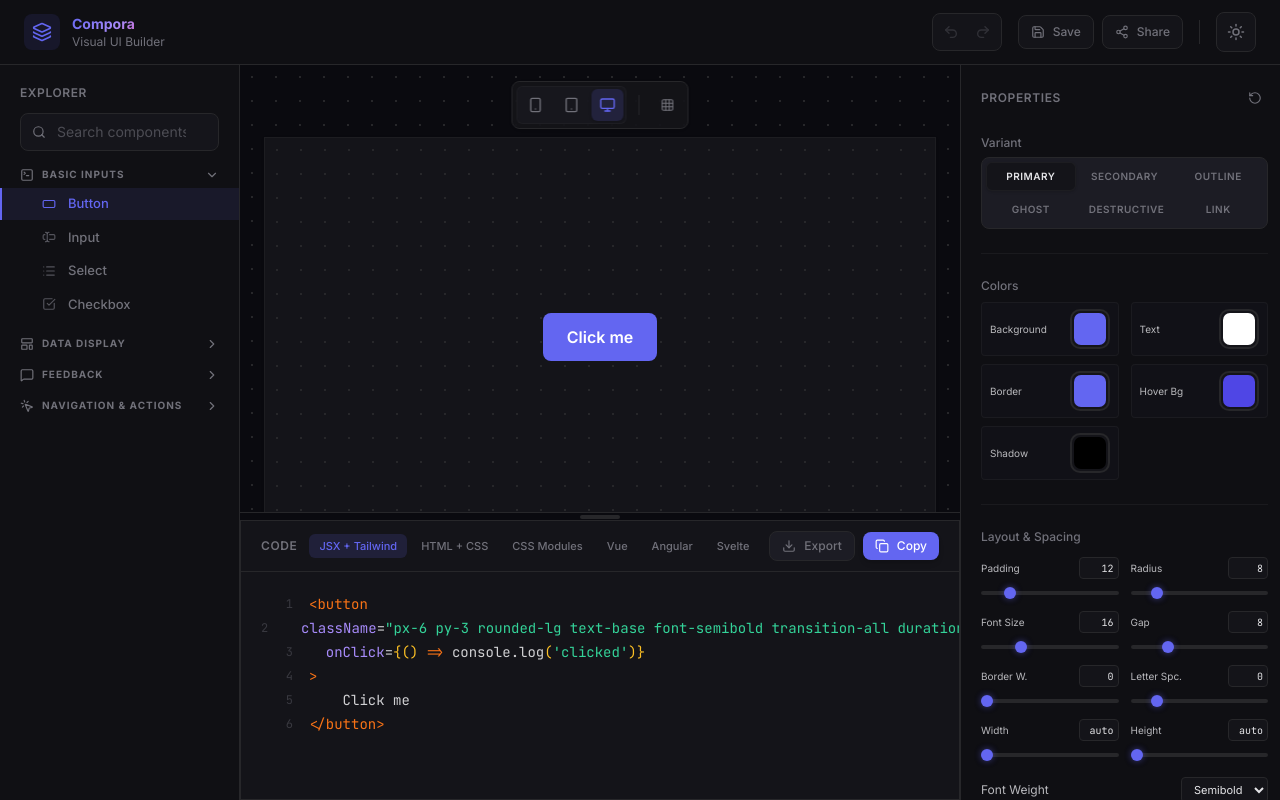
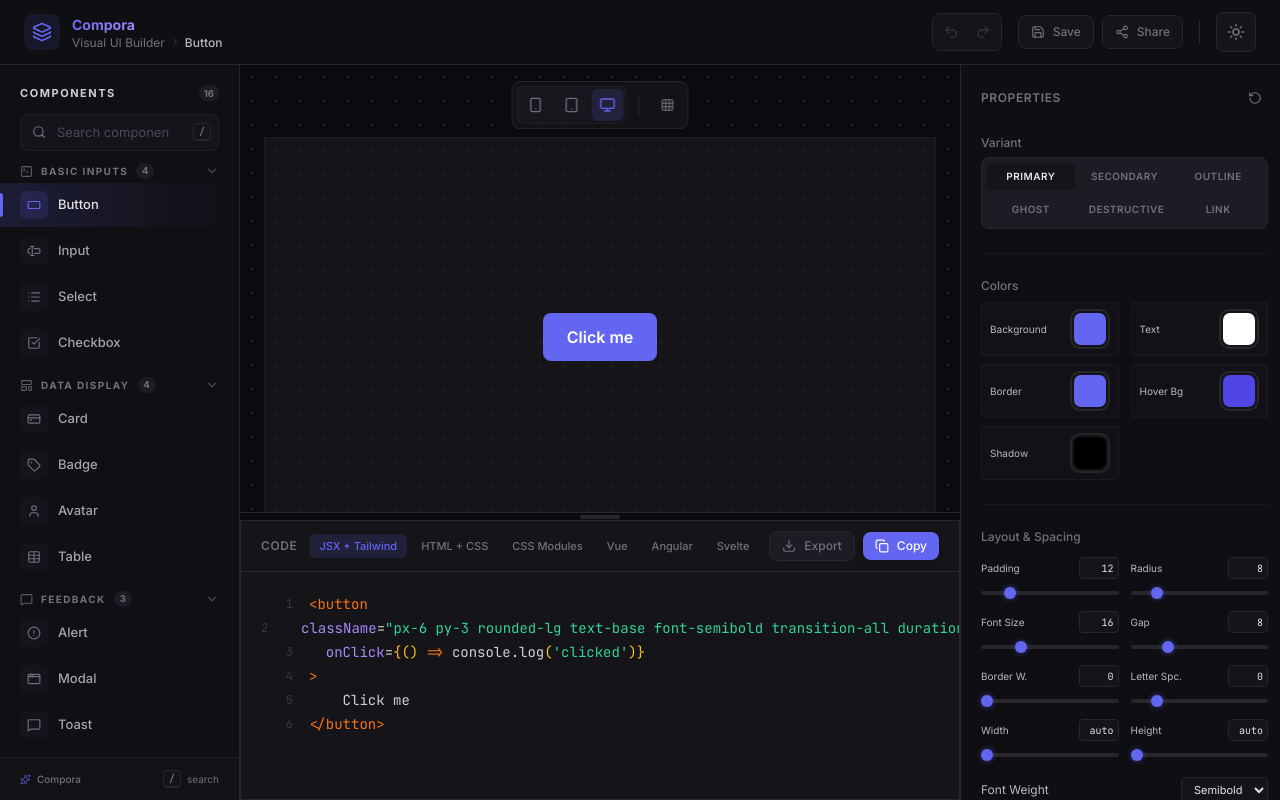
Before and after one commit to zahidhasann88/compora, a Next.js app: page / in a window 1280 px wide. Built offline with nearby package versions, Linux system fonts and the light colour scheme.

Commit message:
feat: enhance component selector with recent components tracking and search functionality

```diff
--- a/app/globals.css
+++ b/app/globals.css
@@ -241,3 +241,62 @@ html.light .checkered-bg {
 html.light .code-panel-bg {
   background: #f8fafc;
 }
+
+/* ── Hide scrollbar utility ── */
+.hide-scrollbar {
+  scrollbar-width: none;
+  -ms-overflow-style: none;
+}
+.hide-scrollbar::-webkit-scrollbar {
+  display: none;
+}
+
+/* ── Inline keyboard hint ── */
+.kbd {
+  display: inline-flex;
+  align-items: center;
+  justify-content: center;
+  min-width: 18px;
+  height: 18px;
+  padding: 0 5px;
+  font-family: var(--font-mono);
+  font-size: 10px;
+  font-weight: 600;
+  color: var(--muted);
+  background: var(--surface);
+  border: 1px solid var(--border-color);
+  border-bottom-width: 2px;
+  border-radius: 4px;
+  line-height: 1;
+}
+
+/* ── Sidemenu category expand ── */
+@keyframes expandDown {
+  from { opacity: 0; transform: translateY(-4px); }
+  to { opacity: 1; transform: translateY(0); }
+}
+.expand-down {
+  animation: expandDown 0.18s ease-out;
+}
+
+/* ── Subtle accent pulse for active sidemenu item ── */
+@keyframes accentPulse {
+  0%, 100% { box-shadow: 0 0 0 0 color-mix(in srgb, var(--accent) 0%, transparent); }
+  50% { box-shadow: 0 0 0 3px color-mix(in srgb, var(--accent) 12%, transparent); }
+}
+
+/* ── Count chip on category headers ── */
+.count-chip {
+  display: inline-flex;
+  align-items: center;
+  justify-content: center;
+  min-width: 18px;
+  height: 16px;
+  padding: 0 5px;
+  font-size: 9.5px;
+  font-weight: 700;
+  color: var(--muted);
+  background: var(--surface-hover);
+  border-radius: 999px;
+  line-height: 1;
+}
--- a/app/page.tsx
+++ b/app/page.tsx
@@ -10,11 +10,11 @@ import CodePanel from '@/components/CodePanel';
 import ThemeToggle from '@/components/ThemeToggle';
 import ActionBar from '@/components/ActionBar';
 import { useKeyboardShortcuts } from '@/components/useKeyboardShortcuts';
-import { Layers } from 'lucide-react';
+import { Layers, ChevronRight } from 'lucide-react';
 
 function PlaygroundContent() {
   const searchParams = useSearchParams();
-  const { loadFromParams, loadFromLocalStorage } = usePlaygroundStore();
+  const { loadFromParams, loadFromLocalStorage, selectedComponent } = usePlaygroundStore();
 
   // Initialize keyboard shortcuts
   useKeyboardShortcuts();
@@ -97,13 +97,19 @@ function PlaygroundContent() {
     <div className="min-h-screen flex flex-col animate-fade-in h-screen overflow-hidden">
       {/* ── Header ── */}
       <header className="min-h-[64px] flex-shrink-0 border-b border-border flex flex-wrap items-center justify-between px-4 lg:px-6 py-3 gap-4 bg-surface/50 backdrop-blur-md z-50">
-        <div className="flex items-center gap-3">
-          <div className="p-2 rounded-lg bg-accent/10">
+        <div className="flex items-center gap-3 min-w-0">
+          <div className="p-2 rounded-lg bg-accent/10 flex-shrink-0">
             <Layers size={20} className="text-accent" />
           </div>
-          <div>
+          <div className="min-w-0">
             <h1 className="text-sm font-bold gradient-text whitespace-nowrap">Compora</h1>
-            <p className="text-xs text-muted hidden sm:block">Visual UI Builder</p>
+            <div className="hidden sm:flex items-center gap-1 text-xs text-muted leading-tight">
+              <span>Visual UI Builder</span>
+              <ChevronRight size={12} className="opacity-50" />
+              <span className="text-foreground/80 capitalize font-medium truncate">
+                {selectedComponent}
+              </span>
+            </div>
           </div>
         </div>
         <div className="flex items-center gap-2 lg:gap-3 overflow-x-auto pb-1 lg:pb-0 hide-scrollbar">
--- a/components/ComponentSelector.tsx
+++ b/components/ComponentSelector.tsx
@@ -1,4 +1,4 @@
-import React, { useState } from 'react';
+import React, { useState, useMemo } from 'react';
 import { usePlaygroundStore, type ComponentType } from '@/store/usePlaygroundStore';
 import {
   SquareTerminal,
@@ -6,7 +6,6 @@ import {
   MessageSquare,
   MousePointerClick,
   ChevronDown,
-  ChevronRight,
   RectangleHorizontal,
   TextCursorInput,
   List,
@@ -23,10 +22,25 @@ import {
   Command,
   CalendarDays,
   Search,
-  X
+  X,
+  Clock,
+  Sparkles,
 } from 'lucide-react';
 
-const categories = [
+type CompMeta = {
+  id: ComponentType;
+  label: string;
+  icon: React.ComponentType<{ size?: number; className?: string }>;
+};
+
+type Category = {
+  id: string;
+  label: string;
+  icon: React.ComponentType<{ size?: number; className?: string }>;
+  components: readonly CompMeta[];
+};
+
+const categories: readonly Category[] = [
   {
     id: 'inputs',
     label: 'Basic Inputs',
@@ -36,7 +50,7 @@ const categories = [
       { id: 'input', label: 'Input', icon: TextCursorInput },
       { id: 'select', label: 'Select', icon: List },
       { id: 'checkbox', label: 'Checkbox', icon: CheckSquare },
-    ] as const,
+    ],
   },
   {
     id: 'display',
@@ -47,7 +61,7 @@ const categories = [
       { id: 'badge', label: 'Badge', icon: Tag },
       { id: 'avatar', label: 'Avatar', icon: User },
       { id: 'table', label: 'Table', icon: Table },
-    ] as const,
+    ],
   },
   {
     id: 'feedback',
@@ -57,7 +71,7 @@ const categories = [
       { id: 'alert', label: 'Alert', icon: AlertCircle },
       { id: 'modal', label: 'Modal', icon: AppWindow },
       { id: 'toast', label: 'Toast', icon: MessageSquare },
-    ] as const,
+    ],
   },
   {
     id: 'navigation',
@@ -69,125 +83,207 @@ const categories = [
       { id: 'dropdown', label: 'Dropdown', icon: MoreHorizontal },
       { id: 'command', label: 'Command Palette', icon: Command },
       { id: 'datepicker', label: 'Date Picker', icon: CalendarDays },
-    ] as const,
+    ],
   },
-];
+] as const;
+
+const componentLookup: Record<string, CompMeta> = {};
+categories.forEach((cat) => cat.components.forEach((c) => (componentLookup[c.id] = c)));
+
+const totalComponents = categories.reduce((sum, c) => sum + c.components.length, 0);
 
 export default function ComponentSelector() {
-  const { selectedComponent, setComponent } = usePlaygroundStore();
+  const { selectedComponent, setComponent, recentComponents } = usePlaygroundStore();
 
   const [searchQuery, setSearchQuery] = useState('');
 
-  // Start with only the category containing the active component expanded
   const [openCategories, setOpenCategories] = useState<Record<string, boolean>>(() => {
-    const activeCategory = categories.find(cat =>
-      cat.components.some(comp => comp.id === selectedComponent)
-    );
-    return activeCategory ? { [activeCategory.id]: true } : {};
+    // Open all categories by default — feels more inviting than collapsed
+    return categories.reduce((acc, cat) => ({ ...acc, [cat.id]: true }), {});
   });
 
-  const filteredCategories = React.useMemo(() => {
+  const filteredCategories = useMemo(() => {
     if (!searchQuery.trim()) return categories;
 
     const lowerQuery = searchQuery.toLowerCase();
-    return categories.map(cat => ({
-      ...cat,
-      components: cat.components.filter(comp => comp.label.toLowerCase().includes(lowerQuery))
-    })).filter(cat => cat.components.length > 0);
+    return categories
+      .map((cat) => ({
+        ...cat,
+        components: cat.components.filter((comp) => comp.label.toLowerCase().includes(lowerQuery)),
+      }))
+      .filter((cat) => cat.components.length > 0);
   }, [searchQuery]);
 
+  const recentItems = useMemo(
+    () =>
+      recentComponents
+        .filter((id) => id !== selectedComponent)
+        .map((id) => componentLookup[id])
+        .filter(Boolean)
+        .slice(0, 4),
+    [recentComponents, selectedComponent]
+  );
+
   const toggleCategory = (categoryId: string) => {
-    setOpenCategories(prev => ({
-      ...prev,
-      [categoryId]: !prev[categoryId]
-    }));
+    setOpenCategories((prev) => ({ ...prev, [categoryId]: !prev[categoryId] }));
+  };
+
+  const renderComponentButton = (comp: CompMeta) => {
+    const isActive = selectedComponent === comp.id;
+    const CompIcon = comp.icon;
+    return (
+      <button
+        key={comp.id}
+        id={`selector-${comp.id}`}
+        onClick={() => setComponent(comp.id)}
+        className={`
+          group relative flex items-center w-full pl-5 pr-3 py-2 text-[13px] font-medium
+          transition-all duration-150 cursor-pointer text-left focus:outline-none gap-2.5
+          ${
+            isActive
+              ? 'bg-gradient-to-r from-accent/15 via-accent/8 to-transparent text-foreground'
+              : 'text-foreground/70 hover:text-foreground hover:bg-surface-hover/60'
+          }
+        `}
+      >
+        <span
+          className={`absolute left-0 top-1/2 -translate-y-1/2 w-[3px] rounded-r-full transition-all duration-200 ${
+            isActive ? 'h-6 bg-accent' : 'h-0 bg-transparent group-hover:h-3 group-hover:bg-border'
+          }`}
+        />
+        <span
+          className={`flex items-center justify-center w-7 h-7 rounded-md transition-colors ${
+            isActive
+              ? 'bg-accent/15 text-accent'
+              : 'bg-surface-hover/40 text-muted group-hover:bg-surface-hover group-hover:text-foreground/90'
+          }`}
+        >
+          <CompIcon size={14} />
+        </span>
+        <span className="flex-1 truncate">{comp.label}</span>
+      </button>
+    );
   };
 
   return (
-    <div className="py-5 flex flex-col h-full w-full bg-surface/30">
-      <div className="px-5 mb-4 flex flex-col gap-3 flex-shrink-0">
-        <h2 className="text-xs font-semibold uppercase tracking-wider text-muted">
-          Explorer
-        </h2>
+    <div className="flex flex-col h-full w-full bg-surface/30">
+      {/* ── Header ── */}
+      <div className="px-5 pt-5 pb-3 flex flex-col gap-3 flex-shrink-0">
+        <div className="flex items-center justify-between">
+          <h2 className="text-[11px] font-bold uppercase tracking-[0.14em] text-foreground/90">
+            Components
+          </h2>
+          <span className="count-chip">{totalComponents}</span>
+        </div>
 
-        {/* Search Input */}
+        {/* Search */}
         <div className="relative group">
-          <Search size={14} className="absolute left-3 top-1/2 -translate-y-1/2 text-muted group-focus-within:text-accent transition-colors" />
+          <Search
+            size={14}
+            className="absolute left-3 top-1/2 -translate-y-1/2 text-muted group-focus-within:text-accent transition-colors pointer-events-none"
+          />
           <input
+            id="component-search"
             type="text"
             placeholder="Search components..."
             value={searchQuery}
             onChange={(e) => setSearchQuery(e.target.value)}
-            className="w-full bg-surface-hover/50 text-foreground text-sm rounded-lg pl-9 pr-8 py-2 border border-border outline-none focus:border-accent/40 focus:ring-1 focus:ring-accent/40 focus:bg-surface transition-all placeholder:text-muted/60"
+            className="w-full bg-surface-hover/40 text-foreground text-[13px] rounded-lg pl-9 pr-12 py-2 border border-border/70 outline-none focus:border-accent/50 focus:ring-2 focus:ring-accent/15 focus:bg-surface transition-all placeholder:text-muted/60"
           />
-          {searchQuery && (
+          {searchQuery ? (
             <button
               onClick={() => setSearchQuery('')}
-              className="absolute right-2 top-1/2 -translate-y-1/2 p-1 text-muted hover:text-foreground bg-transparent border-none cursor-pointer"
+              title="Clear search"
+              className="absolute right-2 top-1/2 -translate-y-1/2 p-1 text-muted hover:text-foreground rounded-md hover:bg-surface-hover bg-transparent border-none cursor-pointer"
             >
               <X size={12} />
             </button>
+          ) : (
+            <span
+              aria-hidden="true"
+              className="kbd absolute right-2 top-1/2 -translate-y-1/2 pointer-events-none"
+              title="Press / to focus search"
+            >
+              /
+            </span>
           )}
         </div>
       </div>
 
-      <nav className="flex-1 w-full space-y-1 overflow-y-auto">
+      {/* ── Body ── */}
+      <nav className="flex-1 w-full overflow-y-auto pb-2">
+        {/* Recent */}
+        {!searchQuery && recentItems.length > 0 && (
+          <div className="mb-4">
+            <div className="px-5 mb-1.5 flex items-center gap-2 text-muted">
+              <Clock size={12} />
+              <h3 className="text-[10px] font-bold uppercase tracking-[0.14em]">Recent</h3>
+            </div>
+            <div className="space-y-0.5">{recentItems.map(renderComponentButton)}</div>
+          </div>
+        )}
+
+        {/* Categories */}
         {filteredCategories.length === 0 ? (
-          <div className="px-5 py-8 text-center text-muted/70 text-sm">
-            No components found for "{searchQuery}"
+          <div className="px-5 py-10 text-center">
+            <div className="inline-flex items-center justify-center w-10 h-10 rounded-full bg-surface-hover/60 mb-3">
+              <Search size={16} className="text-muted" />
+            </div>
+            <p className="text-[13px] text-foreground/80 font-medium">No matches</p>
+            <p className="text-[11px] text-muted mt-0.5">
+              Nothing for &ldquo;{searchQuery}&rdquo;
+            </p>
           </div>
         ) : (
           filteredCategories.map((category) => {
-            // When searching, force open all categories
             const isOpen = searchQuery ? true : openCategories[category.id];
+            const CatIcon = category.icon;
 
-          return (
-            <div key={category.id} className="mb-4">
-              {/* Category Header */}
-              <button
-                onClick={() => toggleCategory(category.id)}
-                className="w-full px-5 mb-1.5 flex items-center justify-between text-muted hover:text-foreground transition-colors cursor-pointer"
-              >
-                <div className="flex items-center gap-2">
-                  <category.icon size={14} />
-                  <h3 className="text-[10px] font-bold uppercase tracking-widest">{category.label}</h3>
-                </div>
-                {isOpen ? <ChevronDown size={14} /> : <ChevronRight size={14} />}
-              </button>
+            return (
+              <div key={category.id} className="mb-3">
+                <button
+                  onClick={() => toggleCategory(category.id)}
+                  className="w-full px-5 mb-1 flex items-center justify-between text-muted hover:text-foreground transition-colors cursor-pointer group"
+                >
+                  <div className="flex items-center gap-2">
+                    <CatIcon size={13} className="opacity-80" />
+                    <h3 className="text-[10px] font-bold uppercase tracking-[0.14em]">
+                      {category.label}
+                    </h3>
+                    <span className="count-chip">{category.components.length}</span>
+                  </div>
+                  <ChevronDown
+                    size={14}
+                    className={`transition-transform duration-200 opacity-60 group-hover:opacity-100 ${
+                      isOpen ? 'rotate-0' : '-rotate-90'
+                    }`}
+                  />
+                </button>
 
-              {/* Category Items */}
-              {isOpen && (
-                <div className="space-y-0.5">
-                  {category.components.map((comp) => {
-                    const isActive = selectedComponent === comp.id;
-                    const CompIcon = comp.icon;
-                    return (
-                      <button
-                        key={comp.id}
-                        id={`selector-${comp.id}`}
-                        onClick={() => setComponent(comp.id as ComponentType)}
-                        className={`
-                          flex items-center w-full px-5 py-1.5 text-[13px] font-medium
-                          transition-colors cursor-pointer text-left focus:outline-none flex gap-3
-                          ${
-                            isActive
-                              ? 'bg-accent/10 border-l-2 border-accent text-accent'
-                              : 'border-l-2 border-transparent text-muted hover:text-foreground hover:bg-surface-hover'
-                          }
-                        `}
-                      >
-                        <span className="w-2" /> {/* indent */}
-                        <span className={isActive ? 'text-accent' : 'text-muted/70'}><CompIcon size={14} /></span>
-                        {comp.label}
-                      </button>
-                    );
-                  })}
-                </div>
-              )}
-            </div>
-          );
-        }))}
+                {isOpen && (
+                  <div className="space-y-0.5 expand-down">
+                    {category.components.map(renderComponentButton)}
+                  </div>
+                )}
+              </div>
+            );
+          })
+        )}
       </nav>
+
+      {/* ── Footer hint ── */}
+      <div className="flex-shrink-0 px-5 py-3 border-t border-border/60 bg-surface/40">
+        <div className="flex items-center justify-between text-[10px] text-muted">
+          <div className="flex items-center gap-1.5">
+            <Sparkles size={11} className="text-accent/80" />
+            <span className="font-medium">Compora</span>
+          </div>
+          <div className="flex items-center gap-1.5">
+            <span className="kbd">/</span>
+            <span>search</span>
+          </div>
+        </div>
+      </div>
     </div>
   );
 }
--- a/store/usePlaygroundStore.ts
+++ b/store/usePlaygroundStore.ts
@@ -42,6 +42,7 @@ interface PlaygroundState {
   theme: 'light' | 'dark';
   past: HistoryState[];
   future: HistoryState[];
+  recentComponents: ComponentType[];
 
   setComponent: (component: ComponentType) => void;
   updateStyle: (key: keyof Styles, value: string) => void;
@@ -130,6 +131,7 @@ export const usePlaygroundStore = create<PlaygroundState>((set, get) => ({
   theme: 'dark',
   past: [],
   future: [],
+  recentComponents: [],
   setPreviewBg: (bg) => set({ previewBg: bg }),
   codeFormat: 'jsx-tailwind',
 
@@ -224,7 +226,14 @@ export const usePlaygroundStore = create<PlaygroundState>((set, get) => ({
 
   setComponent: (component) => {
     get().saveHistory();
-    set({ selectedComponent: component });
+    const { recentComponents } = get();
+    const nextRecent = [component, ...recentComponents.filter((c) => c !== component)].slice(0, 5);
+    set({ selectedComponent: component, recentComponents: nextRecent });
+    try {
+      localStorage.setItem('playground-recent', JSON.stringify(nextRecent));
+    } catch {
+      // ignore storage errors
+    }
   },
 
   updateStyle: (key, value) => {
@@ -328,6 +337,13 @@ export const usePlaygroundStore = create<PlaygroundState>((set, get) => ({
           componentProps: parsed.componentProps || get().componentProps,
         });
       }
+      const recent = localStorage.getItem('playground-recent');
+      if (recent) {
+        const parsedRecent = JSON.parse(recent);
+        if (Array.isArray(parsedRecent)) {
+          set({ recentComponents: parsedRecent });
+        }
+      }
     } catch {
       // ignore parse errors
     }
```
Also changed, not shown: components/useKeyboardShortcuts.ts (+11 -0 lines).
